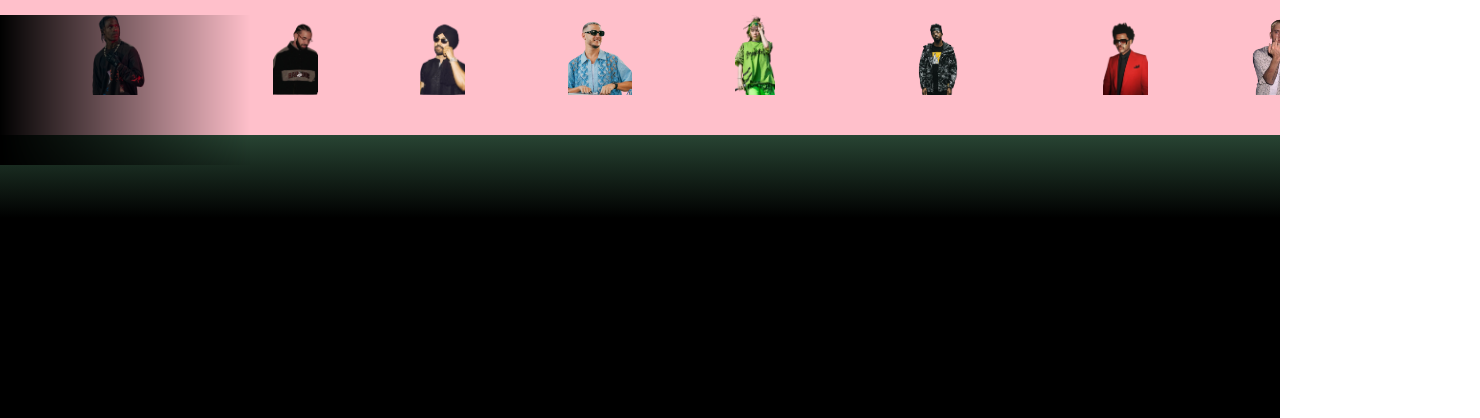
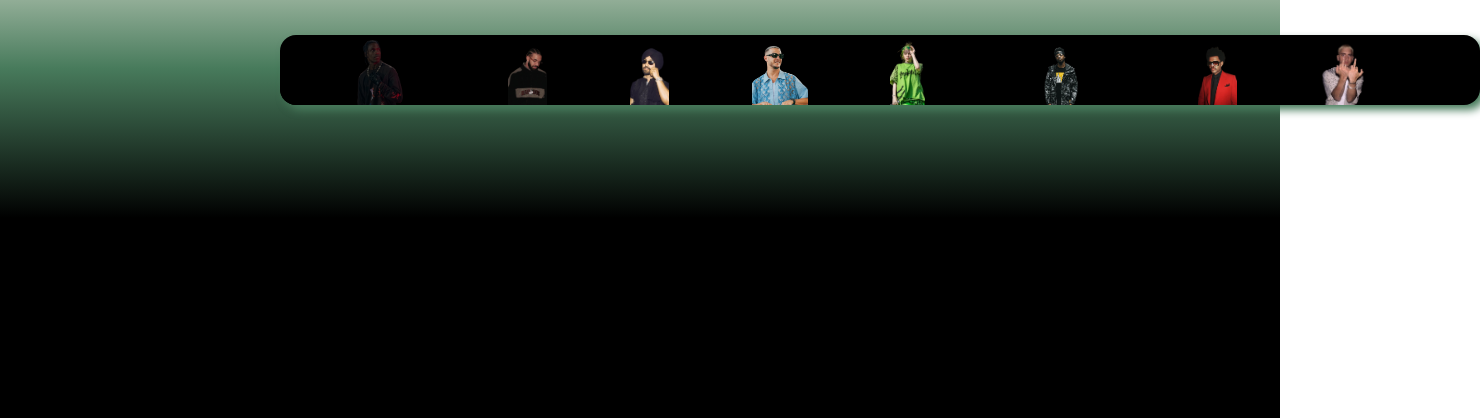
Before and after one commit to Sumit-2005/Spotify-WebPlayer-Clone, a plain HTML site: page index.html in a window 1280 px wide. Shown: the part 732-1150 px from the top of the page, 1480 px wide, since content can reach past the window. Drawn offline with Linux system fonts and the light colour scheme; a web font is replaced by a local one.

Commit message:
Infinite slider modifications

```diff
--- a/style.css
+++ b/style.css
@@ -97,6 +97,8 @@ header h1{
     text-align: center;
     height: 500px;
     padding-top: 30px;
+    justify-content: center;
+    align-items: center;
 }
 
 .cnt1-heading {
@@ -114,22 +116,28 @@ header h1{
 
 .logos{
     overflow: hidden;
-    padding: 30px 0 0 0;
+    padding: 5px 0 0 0;
     padding-bottom: 0;
-    background: pink;
+    margin-left: 280px;
+    background: black;
     white-space: nowrap;
-    height: 150px;
+    height: 70px;
+    width: 1200px;
+    margin-top: 50px;
+    border-radius: 1rem;
+    box-shadow: 5px 5px 9px #487b5c
 }
 
 .logos:before{
     position: absolute;
     width: 250px;
-    height: 100%;
     background: linear-gradient(to left, rgba(255, 255, 255, 0), black);
     content: '';
     z-index: 2;
-    height: 150px;
+    height: 65px;
+    border-radius: 1rem;
 }
+
 
 .logos-slide{
     display: inline-block;
@@ -137,6 +145,6 @@ header h1{
 }
 
 .logos-slide img{
-    height: 80px;
-    margin: 0 50px;
+    height: 70px;
+    margin: 0 40px;
 }
```
